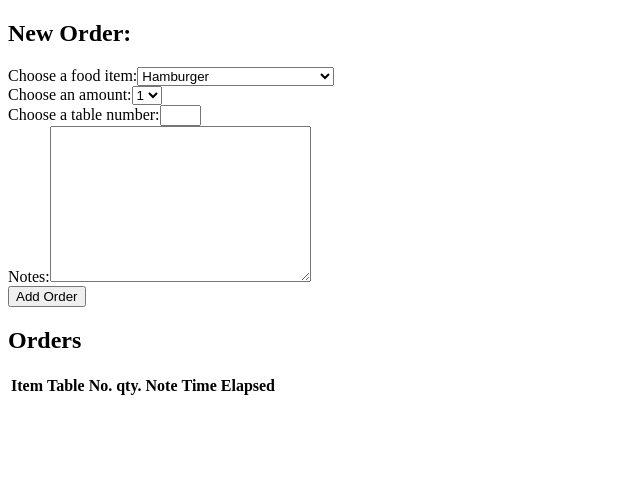
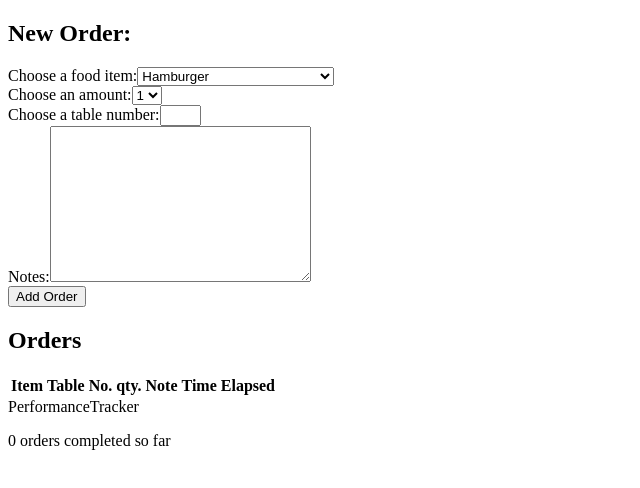
Before and after one commit to j-rob16/KitchenTimer-v2, a React (Vite) app: page / in a window 1280 px wide. Shown: the top 488 px of the page, without its empty margins (0-640 px from the left). Built offline with nearby package versions, Linux system fonts and the light colour scheme.

Commit message:
added performance tracker component

```diff
--- a/src/App.tsx
+++ b/src/App.tsx
@@ -1,10 +1,13 @@
 import { useState } from "react";
 import OrderForm from "@/scenes/orderForm";
 import OrderTable from "@/scenes/orderTable";
+import PerformanceTracker from "@/scenes/performanceTracking";
 import { OrderType } from "@/shared/types";
 
 function App() {
   const [orders, setOrders] = useState<Array<OrderType>>([]);
+  const [totalOrdersCompleted, setTotalOrdersCompleted] = useState<number>(0);
+  const [averageOrderTime, setAverageOrderTime] = useState<number>(0);
 
   const updateOrders = (order: OrderType) => {
     const copiedOrders: OrderType[] = [...orders];
@@ -14,18 +17,22 @@ function App() {
   };
 
   const updateCompletionTime = (id: number, completedTime: number) => {
+
     const copiedOrders: OrderType[] = [...orders];
     const pendingOrderIndex = copiedOrders.findIndex(
       (element) => element.id === id
     );
     copiedOrders[pendingOrderIndex].completedTime = completedTime;
     setOrders(copiedOrders);
+
+    setTotalOrdersCompleted(orders.length);
   };
 
   return (
     <div className="app">
       <OrderForm updateOrders={updateOrders} />
       <OrderTable orders={orders} updateCompletionTime={updateCompletionTime} />
+      <PerformanceTracker totalOrdersCompleted={totalOrdersCompleted} />
     </div>
   );
 }
--- /dev/null
+++ b/src/scenes/performanceTracking/index.tsx
@@ -0,0 +1,13 @@
+import { TrackerType } from '@/shared/types';
+import React from 'react'
+
+const PerformanceTracker = ({ totalOrdersCompleted }: TrackerType) => {
+  return (
+    <>
+      <div>PerformanceTracker</div>
+      <p>{totalOrdersCompleted} orders completed so far</p>
+    </>
+    );
+};
+
+export default PerformanceTracker
--- a/src/shared/types.ts
+++ b/src/shared/types.ts
@@ -15,3 +15,7 @@ export interface CopiedOrderType {
   table_no?: number;
   note?: string;
 }
+
+export interface TrackerType {
+  totalOrdersCompleted: number;
+}
```
